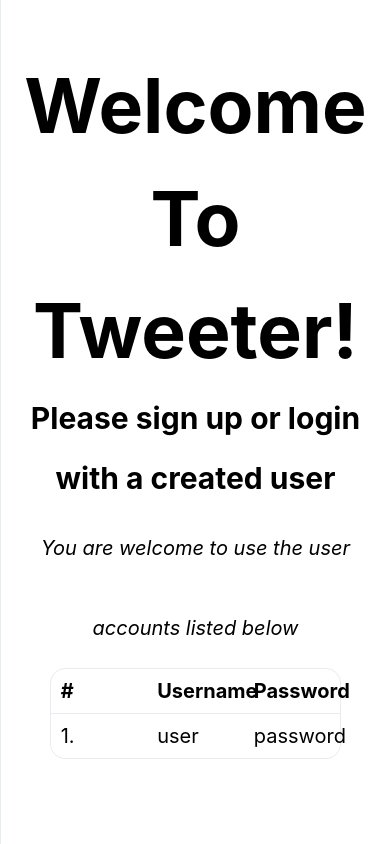
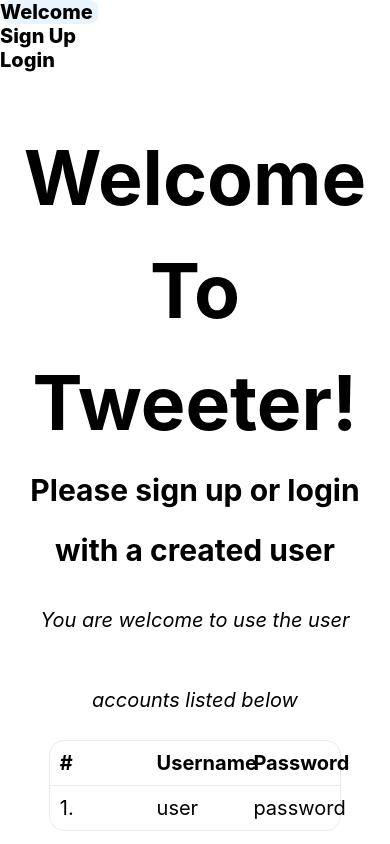
Before and after one commit to AirZT11/Tweeter-Project---Client---React-Frontend, a React (Create React App) app: page / in a window 390 px wide. Built offline with nearby package versions, Linux system fonts and the light colour scheme.

Commit message:
styling changes for phones and updated readme

```diff
--- a/src/App.js
+++ b/src/App.js
@@ -13,7 +13,7 @@ import AllUsers from './components/containers/AllUsersContainer';
 import Following from './components/containers/FollowingContainer';
 import Followers from './components/containers/FollowersContainer';
 import WidgetsContainer from './components/containers/WidgetsContainer';
-import InstructionsPage from './components/InstructionsPage';
+import WelcomePage from './components/WelcomePage';
 
 import { BrowserRouter as Router, Route, Switch } from 'react-router-dom';
 import { Redirect } from 'react-router-dom';
@@ -38,20 +38,20 @@ class App extends Component {
               null : (this.props.currentUser ?
                 < Home currentUser={this.props.currentUser} />
                 :
-                < InstructionsPage /> )}>
+                < WelcomePage /> )}>
             </Route>
 
             <Route exact path='/profile' render={() => this.props.loading ?
               null : (this.props.currentUser ?
               < Profile />
               :
-              < InstructionsPage /> )}>
+              < WelcomePage /> )}>
             </Route>
 
             <Route exact path='/settings' render={() => this.props.loading ?
               null : (this.props.currentUser ? < Settings />
               :
-              < InstructionsPage /> )}>
+              < WelcomePage /> )}>
             </Route>
 
             <Route exact path='/user/:id' render={(props) => {
@@ -86,7 +86,7 @@ class App extends Component {
               // }
             }} />
 
-            <Route exact path='/Welcome' component={InstructionsPage} />
+            <Route exact path='/Welcome' component={WelcomePage} />
 
           </Switch>
           <WidgetsContainer currentUser={this.props.currentUser}  />
--- a/src/actions/types.js
+++ b/src/actions/types.js
@@ -1,6 +1,6 @@
 // API URL
-export const API_URL = 'https://tweeter-heroku-backend.herokuapp.com/api/v1';
-// export const API_URL = 'http://localhost:3001/api/v1';
+// export const API_URL = 'https://tweeter-heroku-backend.herokuapp.com/api/v1';
+export const API_URL = 'http://localhost:3001/api/v1';
 
 // TWEET TYPES
 export const FETCH_TWEETS = 'FETCH_TWEETS';
--- a/src/components/InstructionsPage.js
+++ /dev/null
@@ -1,29 +0,0 @@
-import React from 'react';
-import '../css/InstructionsPage.css'
-
-const InstructionsPage = props => {
-
-  return (
-    <div className='page-container'>
-      <h1>Welcome To Tweeter!</h1>
-      <h2>Please sign up or login with a created user</h2>
-      <p>You are welcome to use the user accounts listed below</p>
-      <table>
-        <tbody>
-          <tr>
-            <th>#</th>
-            <th>Username</th>
-            <th>Password</th>
-          </tr>
-          <tr>
-            <td>1.</td>
-            <td>user</td>
-            <td>password</td>
-          </tr>
-        </tbody>
-      </table>
-    </div>
-  )
-}
-
-export default InstructionsPage;
--- a/src/components/Login.js
+++ b/src/components/Login.js
@@ -2,6 +2,7 @@ import React, {Component} from 'react';
 import { loginUser } from '../actions/userActions';
 import { connect } from 'react-redux';
 import '../css/SignIn.css'
+import '../css/TweetList.css'
 
 class Login extends Component {
   state = {
@@ -39,6 +40,7 @@ class Login extends Component {
 
   render() {
     return (
+      <div className='tweet-container'>
         <div className='signin-container'>
           <form onSubmit={this.handleSubmit}>
             <h1>Login</h1>
@@ -51,6 +53,7 @@ class Login extends Component {
             <input type='submit' />
           </form>
         </div>
+      </div>
     )
   }
 }
--- /dev/null
+++ b/src/components/WelcomePage.js
@@ -0,0 +1,32 @@
+import React from 'react';
+import '../css/WelcomePage.css';
+import '../css/TweetList.css';
+
+const WelcomePage = props => {
+
+  return (
+    <div className='tweet-container'>
+      <div className='page-container'>
+        <h1>Welcome To Tweeter!</h1>
+        <h2>Please sign up or login with a created user</h2>
+        <p>You are welcome to use the user accounts listed below</p>
+        <table>
+          <tbody>
+            <tr>
+              <th>#</th>
+              <th>Username</th>
+              <th>Password</th>
+            </tr>
+            <tr>
+              <td>1.</td>
+              <td>user</td>
+              <td>password</td>
+            </tr>
+          </tbody>
+        </table>
+      </div>
+    </div>
+  )
+}
+
+export default WelcomePage;
--- a/src/components/containers/SignUpContainer.js
+++ b/src/components/containers/SignUpContainer.js
@@ -5,6 +5,7 @@ import SignUpForm from '../SignUpForm';
 import { connect } from 'react-redux';
 import { createUser } from '../../actions/userActions';
 import '../../css/SignIn.css'
+import '../../css/TweetList.css'
 import ErrorCard from '../ErrorCard';
 import { clearErrors } from '../../actions/errorActions';
 
@@ -51,8 +52,8 @@ class SignUpContainer extends Component {
   render() {
 
     return (
+      <div className='tweet-container'>
         <div className='signin-container'>
-
           < SignUpForm
               handleChange={this.handleChange}
               handleFileChange={this.handleFileChange}
@@ -60,6 +61,7 @@ class SignUpContainer extends Component {
               state={this.state}
           />
           <div>< ErrorCard /></div>
+        </div>
       </div>
     )
   }
--- a/src/css/App.css
+++ b/src/css/App.css
@@ -17,3 +17,12 @@ body {
   --twitter-background: #e6ecf0;
   --twitter-hover: #4396c9;
 }
+
+@media (max-width: 854px) {
+  .App {
+    flex-direction: column;
+    /* box-sizing:border-box; */
+  }
+
+
+}
--- a/src/css/NavBar.css
+++ b/src/css/NavBar.css
@@ -49,36 +49,39 @@
 
 @media (max-width: 854px) {
   .nav-bar {
+    /* display: flex; */
+    flex: none;
     padding-left: 0px;
     padding-right: 0px;
     margin: 0px;
     overflow: hidden;
+    border-right: none;
   }
 
   .nav-link {
-    padding-top: 20px;
-    padding-right: 0px;
-    margin-right: 0px;
-    margin-left: 5px;
-    width: 50px;
+    padding: 0px;
+    margin: 0px;
   }
 
   .nav-link > p {
     display: none;
   }
 
-  .nav-bar > ul {
+  ul {
     list-style-type: none;
     margin: 0;
     padding: 0;
-    /* overflow: hidden; */
+    overflow: hidden;
   }
 
-  .nav-bar > li {
-    float: left;
-    display: block;
-    text-align: center;
-    padding: 14px 16px;
-    text-decoration: none;
+  li {
+    display: inline;
+    /* float:left; */
+    /* text-align: center; */
+  }
+
+  .last-child {
+    position: unset;
+    /* bottom: 20px; */
   }
 }
--- a/src/css/TweetList.css
+++ b/src/css/TweetList.css
@@ -122,6 +122,6 @@ span.sub-username{
 
 @media (max-width: 854px) {
   .tweet-container {
-    flex: 0.7;
+    flex: 1;
   }
 }
```
Also changed, not shown: src/css/WelcomePage.css (renamed from src/css/InstructionsPage.css), 1 other file (tests, documents, lock files or other folders). Lines whose indentation alone changed are shown as unchanged.
